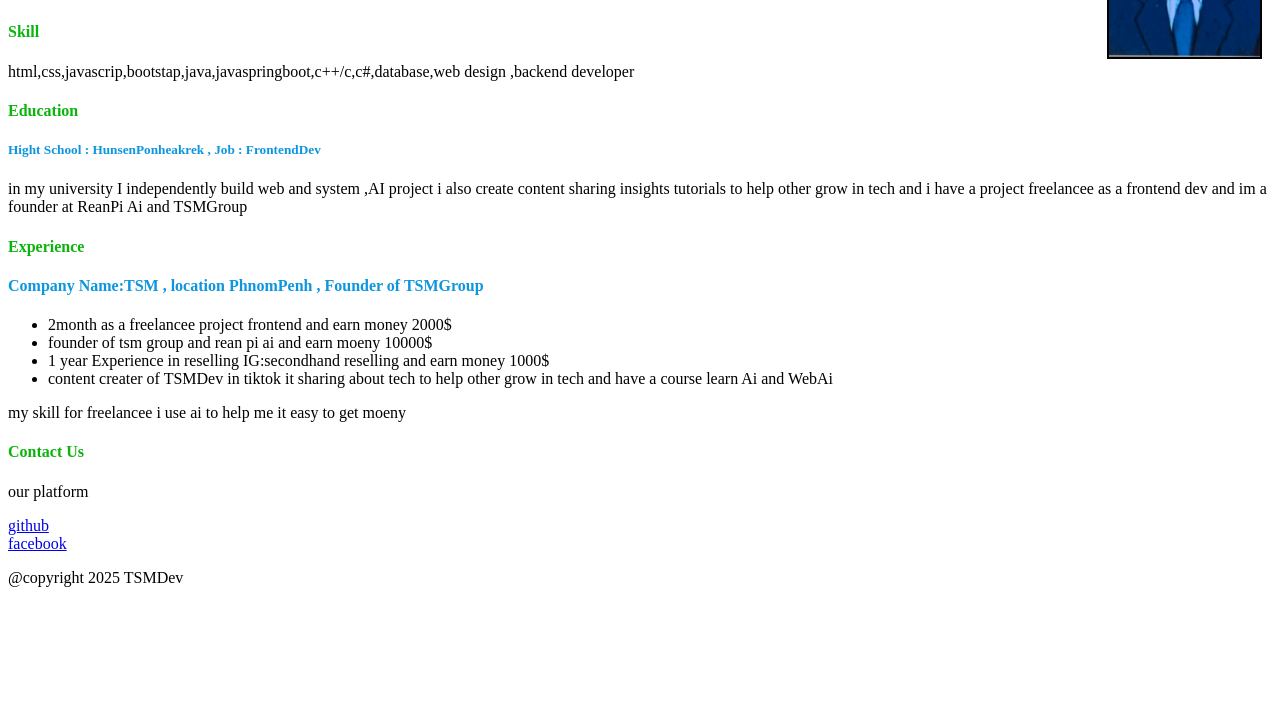
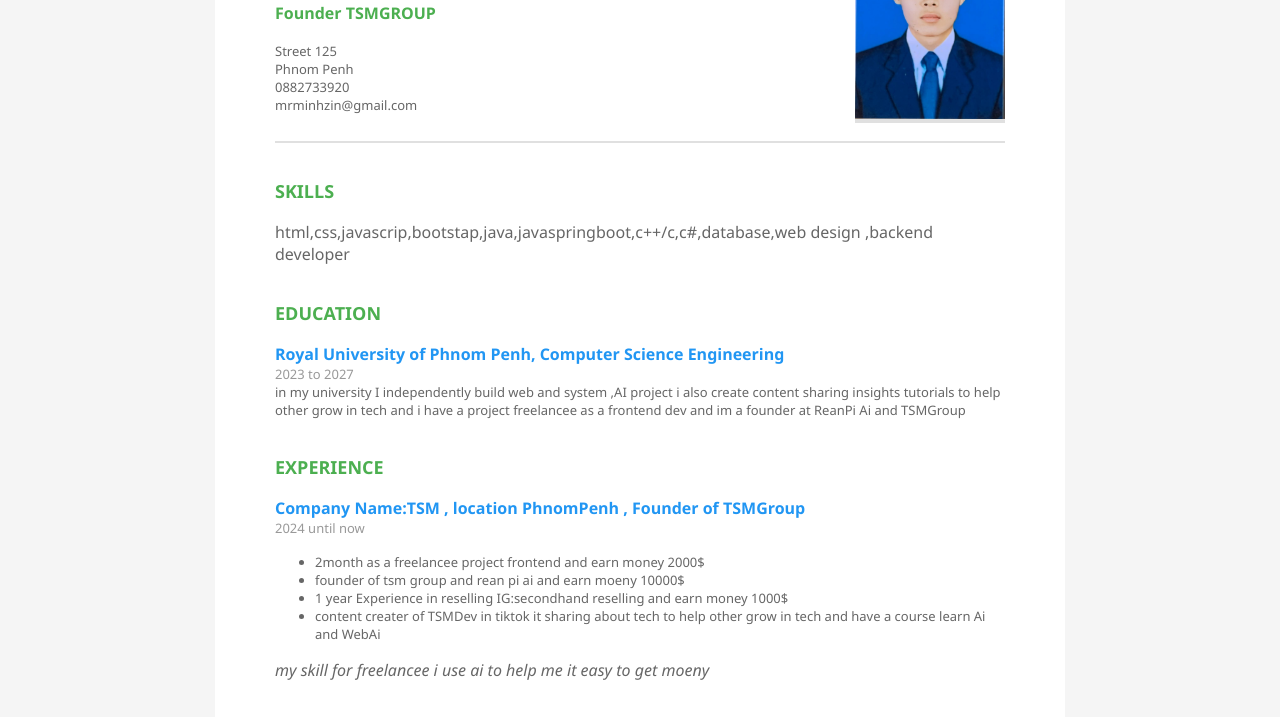
Before and after one commit to taingsiveminh/newcvhtml, a plain HTML site: page index.html in a window 1280 px wide. Shown: the part 203-920 px from the top of the page. Before the commit the page ends 806 px from the top, so only its background shows below. Drawn offline with Linux system fonts and the light colour scheme.

Commit message:
change use font

```diff
--- a/index.html
+++ b/index.html
@@ -3,40 +3,82 @@
 <head>
     <meta charset="UTF-8">
     <meta name="viewport" content="width=device-width, initial-scale=1.0">
-    <title>html cv</title>
-    <link rel="stylesheet" href="style.css">
+    <title>Naret Panhasak - Junior Frontend Developer</title>
 </head>
-<body>
-    <div>
-        <head>
-            <img src="p1.jpg" alt="My Photo" class="cv-photo">
-            <h1>TaingSiveMinh</h1>
-            <h4 style="color:rgb(11, 180, 11)">Junior Frontend Developer and backend developer</h4>
-            <p> lct: pochengtong</p>
-            <p>City Phnom Penh st125</p>
-            <p>Phone : 0882733920</p>
-            <section>
-                <h4 style="color:rgb(11, 180, 11)">Skill</h4>
-                <p>html,css,javascrip,bootstap,java,javaspringboot,c++/c,c#,database,web design ,backend developer</p>
+<body bgcolor="#f5f5f5">
+    <br><br>
+    <center>
+        <table width="850" border="0" cellpadding="60" cellspacing="0" bgcolor="#ffffff">/
+            <tr>
+                <td>
+                    <table width="100%" border="0" cellpadding="0" cellspacing="0">
+                        <tr>
+                            <td width="70%" valign="top">
+                                <font size="7" face="Segoe UI, Tahoma, Geneva, Verdana, sans-serif" color="#333333"><b>TaingSiveMinh</b></font>
+                                <br><br>
+                                <font size="3" face="Segoe UI" color="#4CAF50"><b>Founder TSMGROUP</b></font>
+                                <br><br>
+                                <font size="2" face="Segoe UI" color="#666666">
+                                    Street 125<br>
+                                    Phnom Penh<br>
+                                    0882733920<br>
+                                    mrminhzin@gmail.com
+                                </font>
+                            </td>
+                            <td width="30%" align="right" valign="top">
+                                <table width="150" height="200" border="0" cellpadding="0" cellspacing="0" bgcolor="#e0e0e0"
+                                    <tr>
+                                        <td align="center" valign="middle">
+                                            <img src="p1.jpg" alt="Profile Photo" style="width:150px; height:200px; object-fit:cover;">
+                                        </td>
+                                    </tr>
+                                </table>
+                            </td>
+                        </tr>
+                    </table>
 
-            </section>
-            <section>
-                <h4 style="color:rgb(11, 180, 11)">Education</h4>
-                <h5 style="color:rgb(13, 150, 223)">Hight School : HunsenPonheakrek , Job : FrontendDev</h5>
-                <p>in my university I independently build web and system ,AI project i also create content sharing insights tutorials to help other grow in tech and i have a project freelancee as a frontend dev and im a founder at ReanPi Ai and TSMGroup</p>
-            </section>
-            <section>
-                <h4 style="color:rgb(11, 180, 11)">Experience</h4>
-                <h4 style="color:rgb(13, 150, 223)">Company Name:TSM , location PhnomPenh , Founder of TSMGroup</h4>
-                <ul>
-                    <li>2month as a freelancee project frontend and earn money  2000$</li>
-                    <li>founder of tsm group and rean pi ai and earn moeny 10000$</li>
-                    <li>1 year Experience in reselling IG:secondhand reselling and earn money  1000$</li>
-                    <li>content creater of TSMDev in tiktok it sharing about tech to help other grow in tech and have a course learn Ai and WebAi </li>
-                </ul>
-                <p>my skill for freelancee i use ai to help me it easy to get moeny </p>
-            </section>
-            <section>
+                    <br>
+                    <table width="100%" border="0" cellpadding="0" cellspacing="0">
+                        <tr>
+                            <td bgcolor="#e0e0e0" height="2"></td>
+                        </tr>
+                    </table>
+                    <br><br>
+
+                    <font size="4" face="Segoe UI" color="#4CAF50"><b>SKILLS</b></font>
+                    <br><br>
+                    <font size="3" face="Segoe UI" color="#666666">
+                       html,css,javascrip,bootstap,java,javaspringboot,c++/c,c#,database,web design ,backend developer
+                    </font>
+                    <br><br><br>
+
+                    <font size="4" face="Segoe UI" color="#4CAF50"><b>EDUCATION</b></font>
+                    <br><br>
+                    <font size="3" face="Segoe UI" color="#2196F3"><b>Royal University of Phnom Penh, Computer Science Engineering</b></font>
+                    <br>
+                    <font size="2" face="Segoe UI" color="#999999">2023 to 2027</font>
+                    <br>
+                    <font size="2" face="Segoe UI" color="#666666">in my university I independently build web and system ,AI project i also create content sharing insights tutorials to help other grow in tech and i have a project freelancee as a frontend dev and im a founder at ReanPi Ai and TSMGroup</font>
+                    <br><br><br>
+
+                    <font size="4" face="Segoe UI" color="#4CAF50"><b>EXPERIENCE</b></font>
+                    <br><br>
+                    <font size="3" face="Segoe UI" color="#2196F3"><b>Company Name:TSM , location PhnomPenh , Founder of TSMGroup</b></font>
+                    <br>
+                    <font size="2" face="Segoe UI" color="#999999"> 2024 until now</font>
+                    <br>
+                    <ul>
+                        <font size="2" face="Segoe UI" color="#666666">
+                            <li>2month as a freelancee project frontend and earn money 2000$</li>
+                            <li>founder of tsm group and rean pi ai and earn moeny 10000$</li>
+                            <li>1 year Experience in reselling IG:secondhand reselling and earn money 1000$</li>
+                            <li>content creater of TSMDev in tiktok it sharing about tech to help other grow in tech and have a course learn Ai and WebAi</li>
+                        </font>
+                    </ul>
+                    <font size="3" face="Segoe UI" color="#666666"><i>my skill for freelancee i use ai to help me it easy to get moeny</i></font>
+                    <br><br>
+
+                        <section>
                 <h4 style="color:rgb(11, 180, 11)">Contact Us</h4>
                 <p>our platform </p>
                 <a href="https://github.com/taingsiveminh">github</a> <br>
@@ -44,7 +86,10 @@
                 <p>@copyright 2025 TSMDev</p>
 
             </section>
-        </head>
-    </div>
+                </td>
+            </tr>
+        </table>
+    </center>
+    <br><br>
 </body>
 </html>
```
